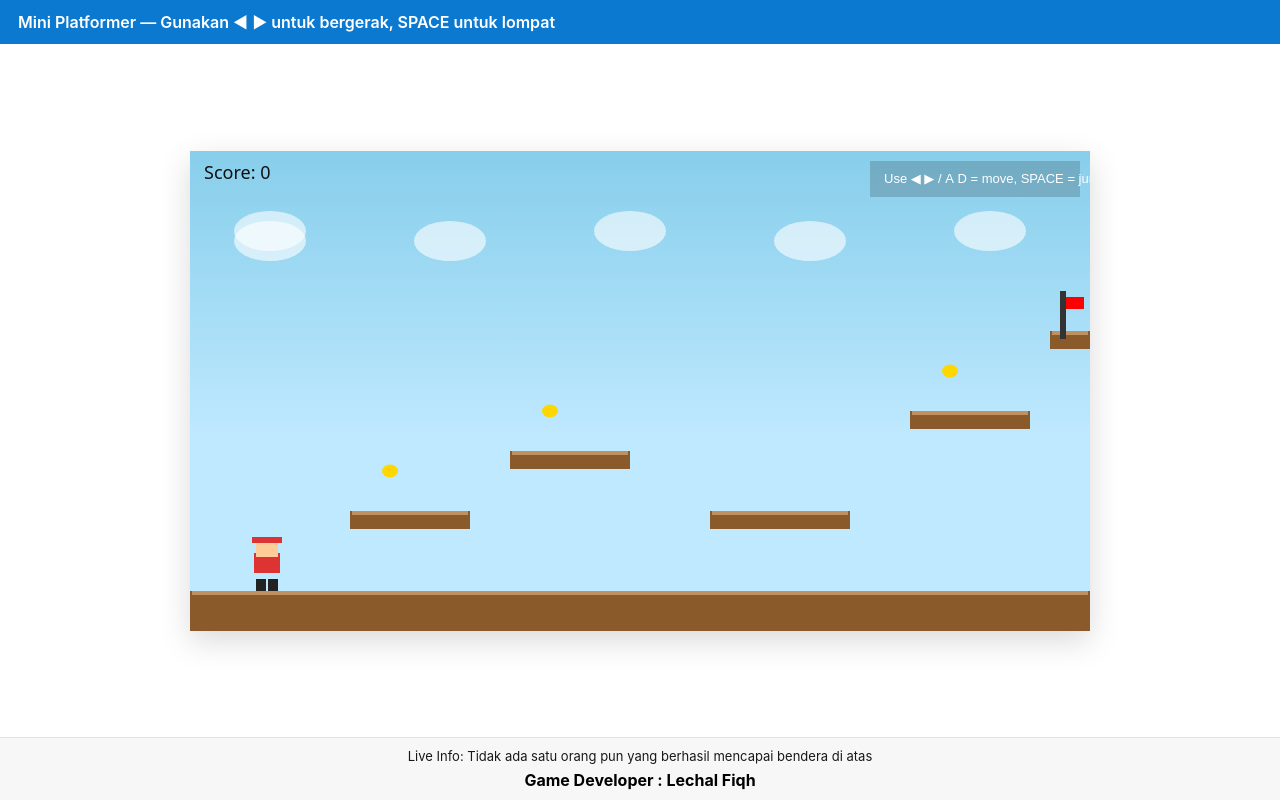
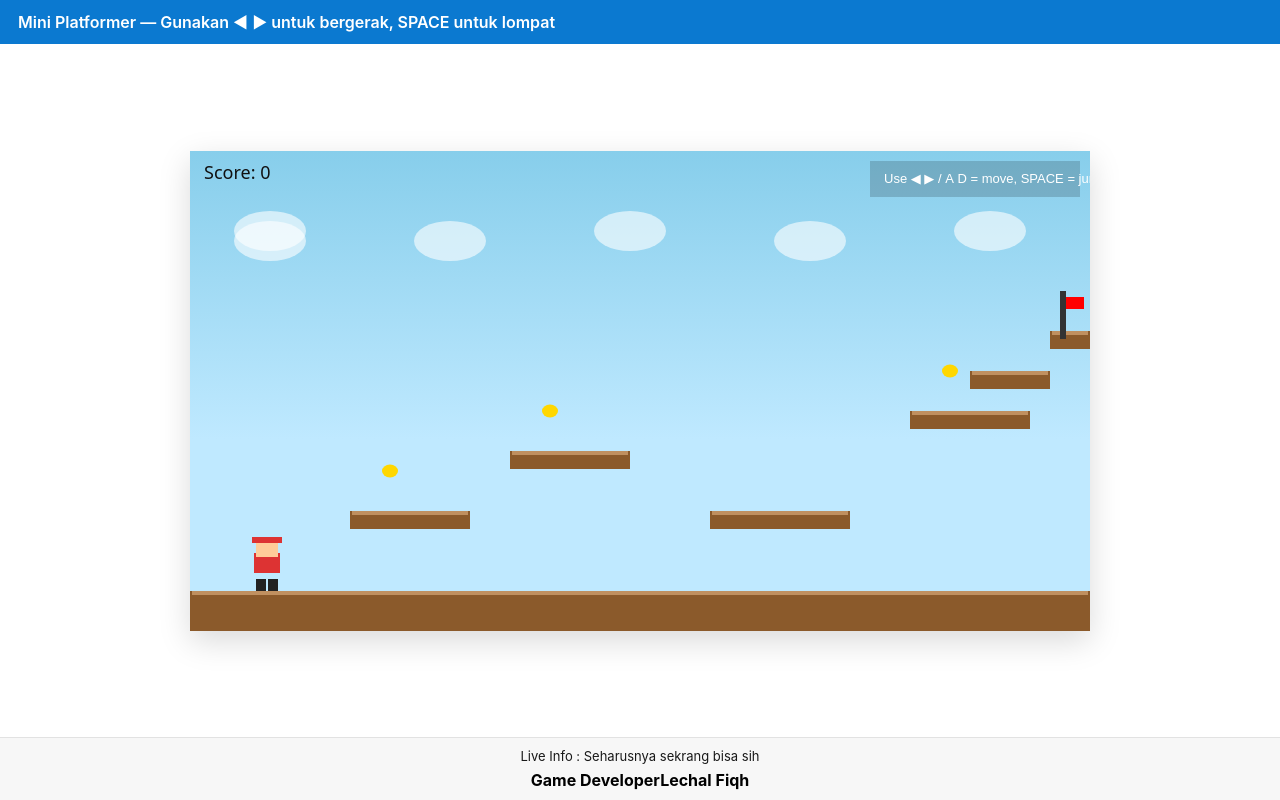
Before and after one commit to archivelechal-arch/Weird_Game, a plain HTML site: page index.html in a window 1280 px wide. Drawn offline with Linux system fonts and the light colour scheme.

Commit message:
Update index.html

```diff
--- a/index.html
+++ b/index.html
@@ -23,8 +23,8 @@
       <canvas id="game" width="900" height="480"></canvas>
     </main>
     <footer>
-      <div class="controls"> Live Info: Tidak ada satu orang pun yang berhasil mencapai bendera di atas</div>
-      <div class="credits"> Game Developer : <span id="creditName">Lechal Fiqh</span></div>
+      <div class="controls"> Live Info : Seharusnya sekrang bisa sih</div>
+      <div class="credits">Game Developer<span id="creditName">Lechal Fiqh</span></div>
     </footer>
   </div>
 
@@ -52,7 +52,8 @@
     {x:320,y:300,w:120,h:18},
     {x:520,y:360,w:140,h:18},
     {x:720,y:260,w:120,h:18},
-    {x:860,y:180,w:40,h:18},
+    {x:860,y:180,w:40,h:18}, // last high block
+    {x:780,y:220,w:80,h:18}, // added helper platform
   ];
 
   // Coins and goal
@@ -130,23 +131,16 @@
   }
 
   function drawPlayer(){
-    // simple 'mario-like' blocky character (no trademarked sprite)
     const p = player;
-    // legs
     ctx.fillStyle = '#222'; ctx.fillRect(p.x+6, p.y+p.h-12, 10, 12); ctx.fillRect(p.x+p.w-16, p.y+p.h-12, 10, 12);
-    // body
     ctx.fillStyle = '#d33'; ctx.fillRect(p.x+4, p.y+6, p.w-8, 20);
-    // head
     ctx.fillStyle = '#ffcc99'; ctx.fillRect(p.x+6, p.y-6, p.w-12, 16);
-    // hat
     ctx.fillStyle = '#d33'; ctx.fillRect(p.x+2, p.y-10, p.w-4, 6);
   }
 
   function draw(){
-    // background sky gradient already set by css but we clear
     ctx.clearRect(0,0,W,H);
 
-    // draw parallax clouds (simple)
     for (let i=0;i<6;i++){
       const cx = (i*180 + (Date.now()/60)%180);
       ctx.globalAlpha = 0.6; ctx.fillStyle = '#fff';
@@ -154,35 +148,26 @@
       ctx.globalAlpha = 1;
     }
 
-    // platforms
     for (let p of platforms){
       ctx.fillStyle = '#8B5A2B'; ctx.fillRect(p.x, p.y, p.w, p.h);
-      // top highlight
       ctx.fillStyle = '#c09060'; ctx.fillRect(p.x+2, p.y, p.w-4, 4);
     }
 
-    // coins
     for (let c of coins){
       if (c.collected) continue;
-      ctx.save();
-      ctx.translate(c.x, c.y);
+      ctx.save(); ctx.translate(c.x, c.y);
       ctx.beginPath(); ctx.ellipse(0,0,c.r,c.r*0.8,0,0,Math.PI*2);
-      ctx.fillStyle = 'gold'; ctx.fill();
-      ctx.restore();
+      ctx.fillStyle = 'gold'; ctx.fill(); ctx.restore();
     }
 
-    // goal (flag)
     ctx.fillStyle = '#333'; ctx.fillRect(goal.x, goal.y, 6, goal.h);
     ctx.fillStyle = '#ff0000'; ctx.fillRect(goal.x+6, goal.y+6, 18, 12);
 
-    // player
     drawPlayer();
 
-    // HUD
     ctx.fillStyle = '#111'; ctx.font = '18px ui-rounded, system-ui, Arial';
     ctx.fillText('Score: ' + score, 14, 28);
 
-    // small instructions when low on score
     ctx.globalAlpha = 0.85;
     ctx.fillStyle = '#00000033'; ctx.fillRect(W-220,10,210,36);
     ctx.globalAlpha = 1;
@@ -191,7 +176,6 @@
 
   function loop(){ update(); draw(); requestAnimationFrame(loop); }
 
-  // touch controls (mobile)
   function createTouchButtons(){
     const left = document.createElement('button'); const right = document.createElement('button'); const jump = document.createElement('button');
     left.textContent='◀'; right.textContent='▶'; jump.textContent='↑';
@@ -204,15 +188,11 @@
     jump.addEventListener('touchstart', e=>keys['Space']=true); jump.addEventListener('touchend', e=>keys['Space']=false);
   }
 
-  // init
   window.addEventListener('load', ()=>{
-    // if user wants to change credit name in-page, they can edit HTML or use console: setCredit('Nama Kamu')
     window.setCredit = name => { document.getElementById('creditName').textContent = name; };
-    // mobile detect for touch buttons
     if ('ontouchstart' in window) createTouchButtons();
     loop();
   });
-
 })();
 </script>
 </body>
```
